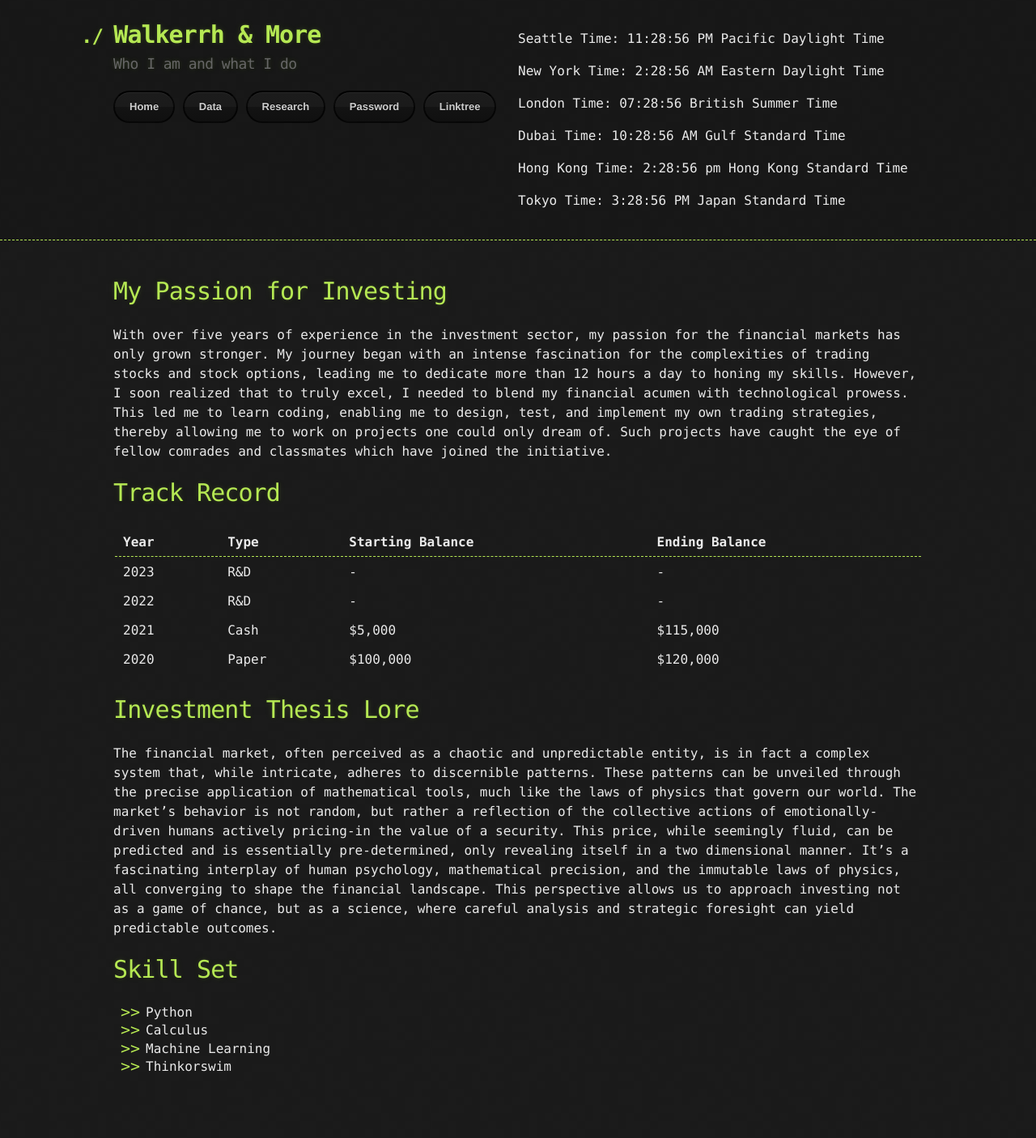
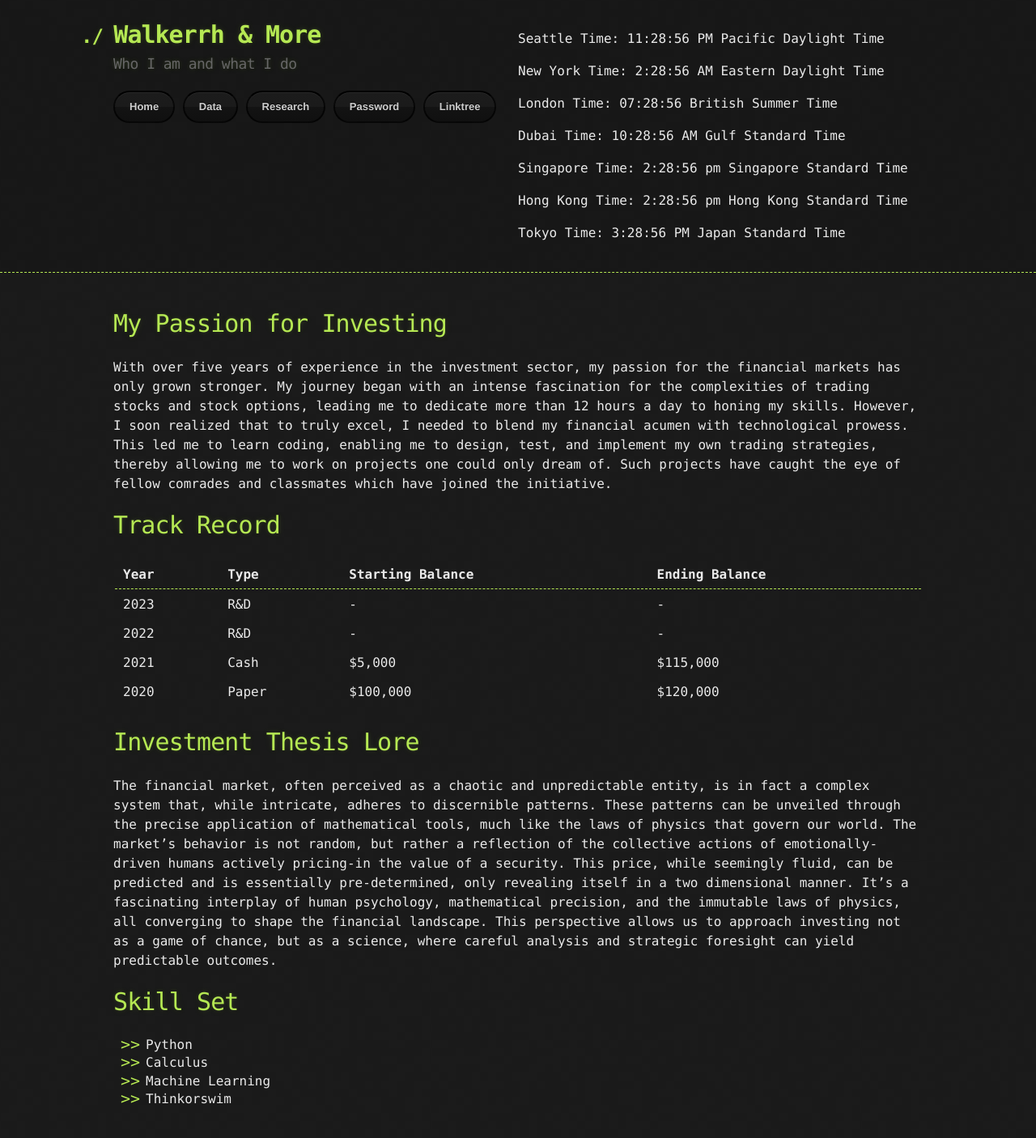
Before and after one commit to Walkerrh/walkerrh.github.io, a Jekyll site: the page built from index.md, in a window 1280 px wide. Shown: the whole page at 81% size. Built offline with Jekyll 4.4.1, drawn with Linux system fonts in a browser that asks for light colours; our own code applies the rules of GitHub Pages for plain Markdown files; before the commit the page ends 1366 px from its top, so only the background shows below that.

Commit message:
Update default.html

```diff
--- a/_layouts/default.html
+++ b/_layouts/default.html
@@ -40,6 +40,7 @@
         <p id="timeNY"></p>
         <p id="timeLDN"></p>
         <p id="timeDUB"></p>
+        <p id="timeSG"></p>
         <p id="timeHK"></p>
         <p id="timeTOK"></p>
 
@@ -51,6 +52,7 @@
             document.getElementById('timeNY').innerHTML = 'New York Time: ' + new Intl.DateTimeFormat('en-US', {timeZone: 'America/New_York', timeStyle: 'full'}).format(d);
             document.getElementById('timeLDN').innerHTML = 'London Time: ' + new Intl.DateTimeFormat('en-GB', {timeZone: 'Europe/London', timeStyle: 'full'}).format(d);
             document.getElementById('timeDUB').innerHTML = 'Dubai Time: ' + new Intl.DateTimeFormat('en-AE', {timeZone: 'Asia/Dubai', timeStyle: 'full'}).format(d);
+            document.getElementById('timeSG').innerHTML = 'Singapore Time: ' + new Intl.DateTimeFormat('en-SG', {timeZone: 'Asia/Singapore', timeStyle: 'full'}).format(d);
             document.getElementById('timeHK').innerHTML = 'Hong Kong Time: ' + new Intl.DateTimeFormat('en-HK', {timeZone: 'Asia/Hong_Kong', timeStyle: 'full'}).format(d);
             document.getElementById('timeTOK').innerHTML = 'Tokyo Time: ' + new Intl.DateTimeFormat('en-JP', {timeZone: 'Asia/Tokyo', timeStyle: 'full'}).format(d);
 
```
